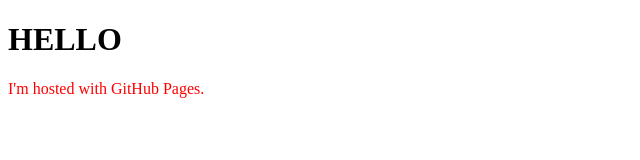
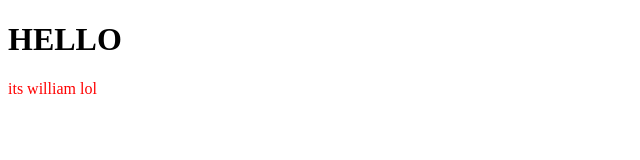
Before and after one commit to nglug/project, a plain HTML site: page index.html in a window 1280 px wide. Shown: the whole page, without its empty margins (0-640 px from the left). Drawn offline with Linux system fonts and the light colour scheme.

Commit message:
Update index.html

```diff
--- a/index.html
+++ b/index.html
@@ -3,6 +3,6 @@
 <html>
 <body>
 <h1>HELLO</h1>
-<p class="fae">I'm hosted with GitHub Pages.</p>
+<p class="fae">its william lol</p>
 </body>
 </html>
```
